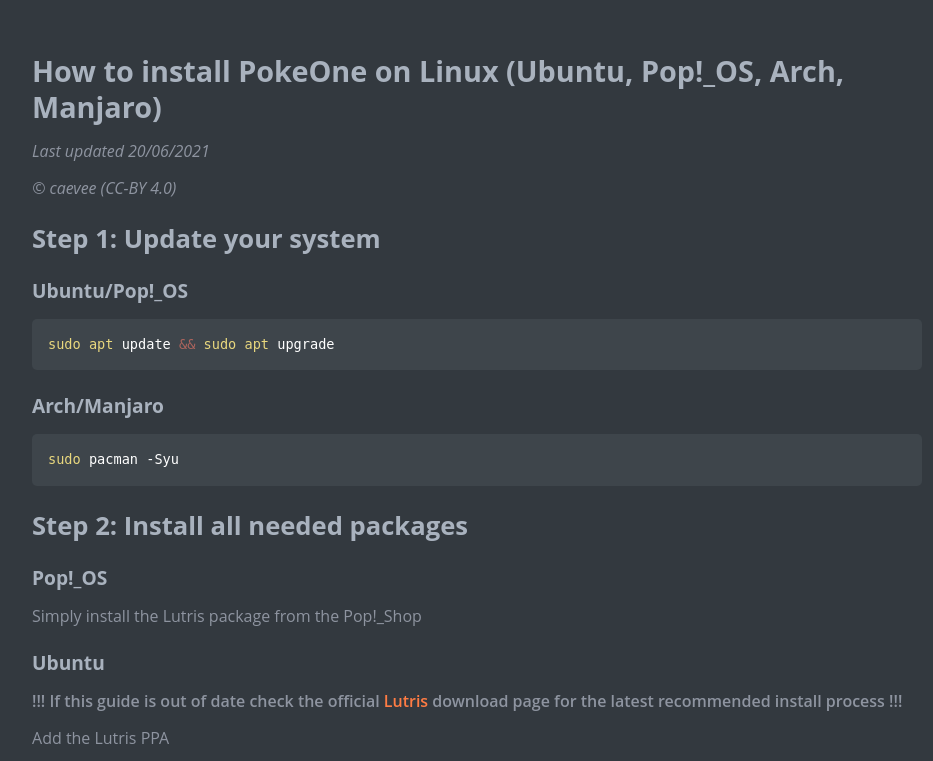
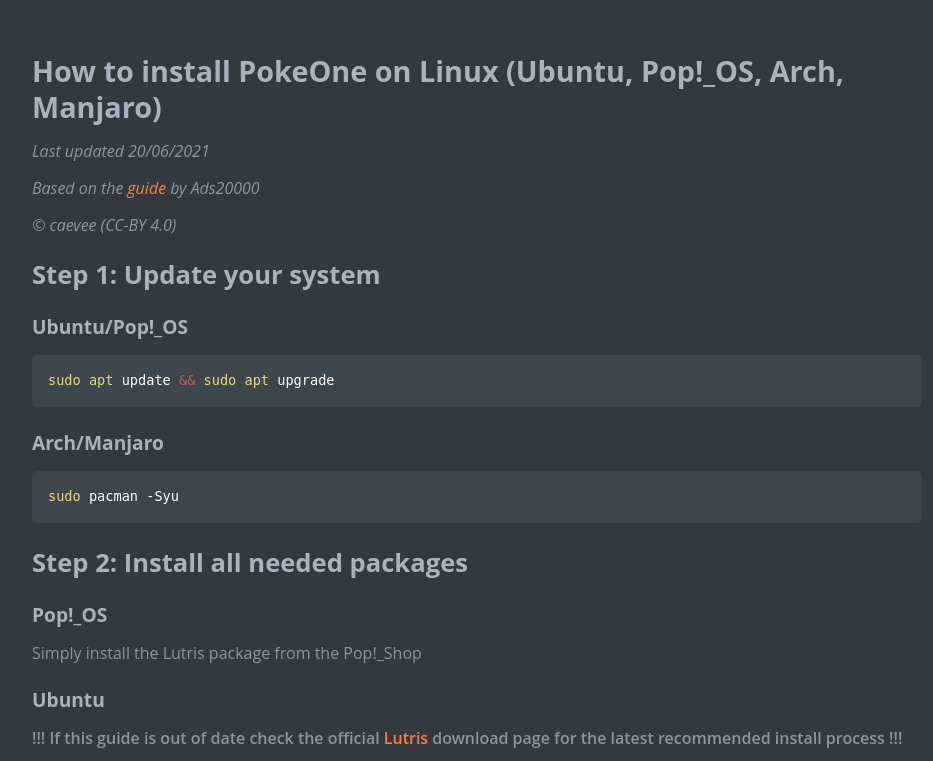
Before and after one commit to caevee/p1-linux-guide, a plain HTML site: page index.html in a window 1280 px wide. Shown: the top 761 px of the page, without its empty margins (163-1096 px from the left). Drawn offline with Linux system fonts and the light colour scheme.

Commit message:
Added credits for Ads20000

```diff
--- a/index.html
+++ b/index.html
@@ -1356,6 +1356,7 @@ body {
 <body>
   <article class="markdown-body"><h1 class="atx" id="how-to-install-pokeone-on-linux-ubuntu-pop_os-arch-manjaro">How to install PokeOne on Linux (Ubuntu, Pop!_OS, Arch, Manjaro)</h1>
 <p><em>Last updated 20/06/2021</em></p>
+<p><em>Based on the <a href="https://docs.google.com/document/d/1r8aW7ySb3IHBOlq_y1HHlEDymAzS4oXmkACUtIhMV6M/edit#">guide</a> by Ads20000</em></p>
 <p><em>© caevee (CC-BY 4.0)</em></p>
 <h2 class="atx" id="step-1-update-your-system">Step 1: Update your system</h2>
 <h4 class="atx" id="ubuntupop_os">Ubuntu/Pop!_OS</h4>
```
Also changed, not shown: 1 other file.
